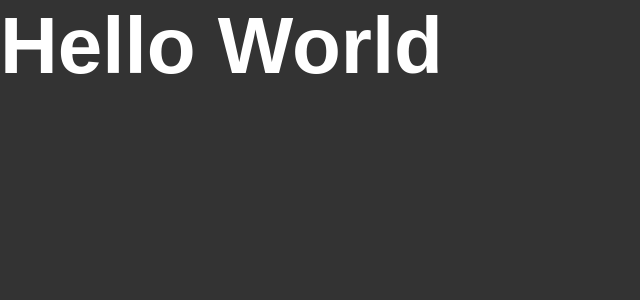
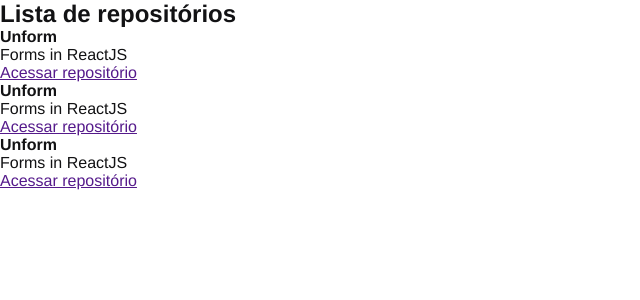
Before and after one commit to GuilhermeFujita/ignite-github-explorer, a React app: page / in a window 1280 px wide. Shown: the top 300 px of the page, without its empty margins (0-640 px from the left). Built offline with nearby package versions, Linux system fonts and the light colour scheme.

Commit message:
Creating RepositoriesList component

```diff
--- a/src/App.jsx
+++ b/src/App.jsx
@@ -1,5 +1,6 @@
+import { RepositoryList } from './components/RepositoryList'
 import './styles/global.scss'
 
 export function App(){
-	return <h1>Hello World</h1>
+	return <RepositoryList/>
 }
--- /dev/null
+++ b/src/components/RepositoryList.jsx
@@ -0,0 +1,36 @@
+export function RepositoryList() {
+	return (
+		<section className="repository-list">
+			<h1>Lista de repositórios</h1>
+
+			<ul>
+				<li>
+					<strong>Unform</strong>
+					<p>Forms in ReactJS</p>
+
+					<a href="">
+						Acessar repositório
+					</a>
+				</li>
+
+				<li>
+					<strong>Unform</strong>
+					<p>Forms in ReactJS</p>
+
+					<a href="">
+						Acessar repositório
+					</a>
+				</li>
+
+				<li>
+					<strong>Unform</strong>
+					<p>Forms in ReactJS</p>
+
+					<a href="">
+						Acessar repositório
+					</a>
+				</li>
+			</ul>
+		</section>
+	)
+}
--- a/src/styles/global.scss
+++ b/src/styles/global.scss
@@ -5,11 +5,6 @@
 }
 
 body{
-	font-family: Arial, Helvetica, sans-serif;
-	background-color: #333;
-	color: #FFF;
-
-	h1{
-		font-size: 80px;
-	}
+	font: 16px "Helvetica Neue", Arial, sans-serif;
+	color: #121214;
 }
```
